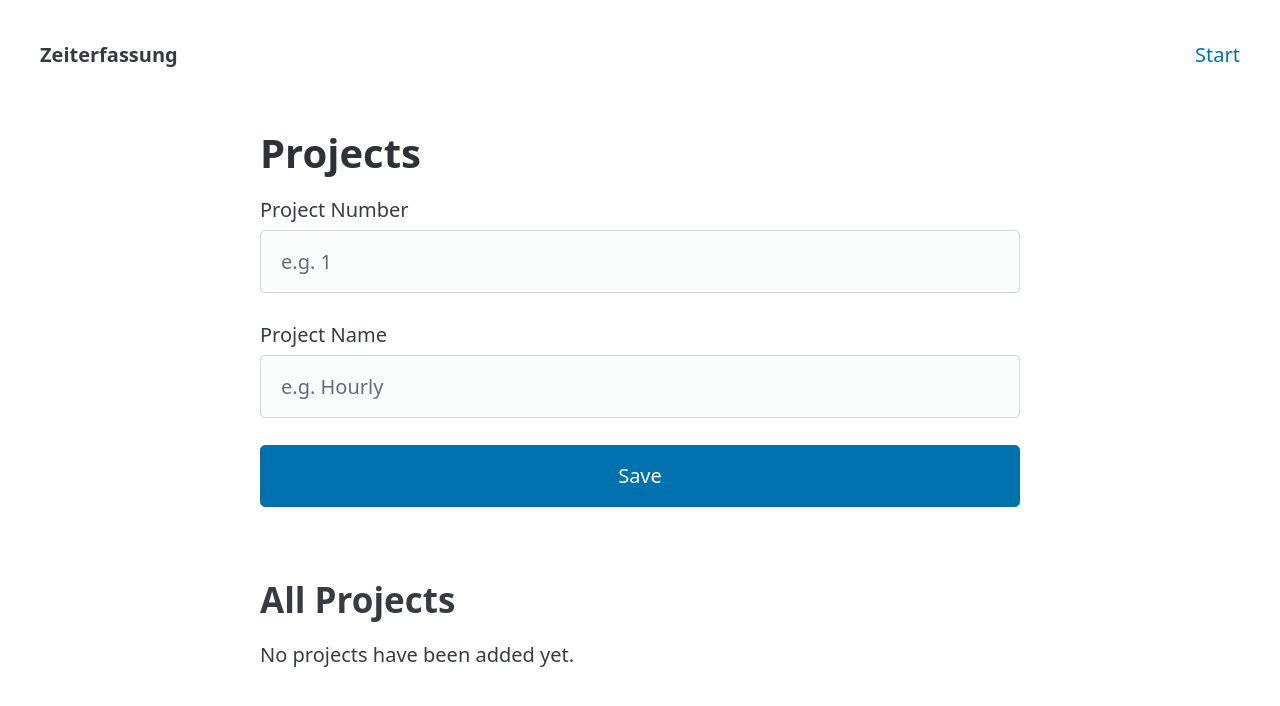
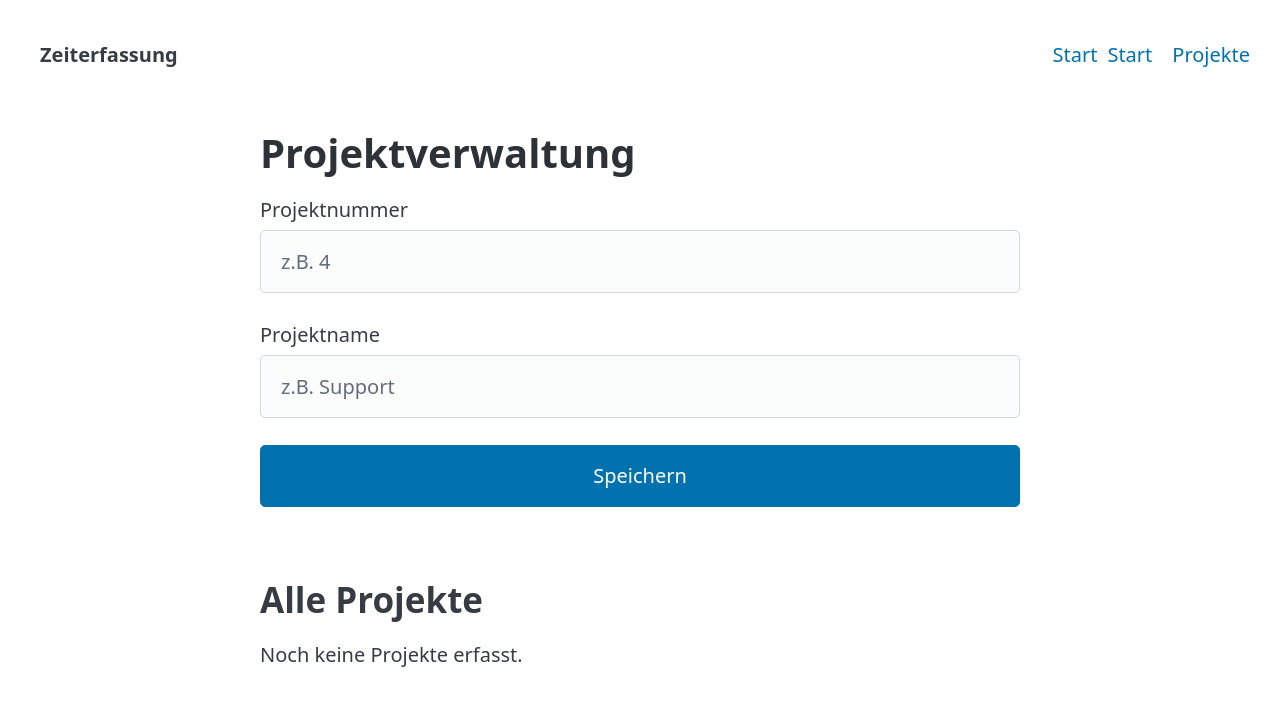
Before and after one commit to Fyyna/zeiterfassung, a Flask app: template templates/projekte.html in a window 1280 px wide. Shown: the top 706 px of the page. Run offline with Flask 3, Linux system fonts and the light colour scheme; the template is opened without the code that fills it, so the values that code supplies are empty.

Commit message:
Add several changes to html and db

```diff
--- a/app.py
+++ b/app.py
@@ -1,27 +1,95 @@
 """
-Zeiterfassung – Flask-App.
+Time tracking – Flask app.
 
-Starten:   flask --app app init-db      (Datenbank anlegen, löscht alte Daten)
-           flask --app app run --debug
+Start:  flask --app app init-db      (creates the database, deletes old data)
+        flask --app app run --debug
 """
 
-from flask import Flask, render_template
+import sqlite3
+from pathlib import Path
 
-import db
+from flask import Flask, render_template, request, redirect, url_for, flash, g
+
+from db import DB_HANDLER
 
 app = Flask(__name__)
 app.config["DATABASE"] = "zeiterfassung.sqlite"
-app.config["SECRET_KEY"] = "nur-fuer-den-unterricht"  # für Login-Sessions und flash()-Meldungen
-app.teardown_appcontext(db.schliessen)
+app.config["SECRET_KEY"] = "nur-fuer-den-unterricht"  # needed for flash() messages
 
+
+# ------------------------------------------------------------
+# Database: one DB_HANDLER per request
+# ------------------------------------------------------------
+
+def get_db() -> DB_HANDLER:
+    """Return the DB_HANDLER for the current request (created on first use)."""
+    if "db" not in g:
+        g.db = DB_HANDLER(app.config["DATABASE"])
+    return g.db
+
+
+@app.teardown_appcontext
+def close_db(_error=None):
+    """Close the database connection automatically at the end of every request."""
+    handler = g.pop("db", None)
+    if handler is not None:
+        handler.close_db_conn()
+
+
+# ------------------------------------------------------------
+# Pages
+# ------------------------------------------------------------
 
 @app.route("/")
 def startseite():
-    return render_template("start.html", sqlite_version=db.sqlite_version())
+    return render_template("start.html", sqlite_version=sqlite3.sqlite_version)
+
+
+# UC1: create a project (boss)
+# GET  = show the page
+# POST = the form was submitted
+@app.route("/projects", methods=["GET", "POST"])
+def projects():
+    if request.method == "POST":
+        # The keys must match name="..." in the HTML form
+        number = request.form["project_number"].strip()
+        name = request.form["project_name"].strip()
+
+        if not number or not name:
+            flash("Bitte Projektnummer und Name ausfüllen.", "fehler")
+        else:
+            try:
+                get_db().add_project(number, name)
+                flash(f"Projekt {number} wurde gespeichert.", "ok")
+            except sqlite3.IntegrityError:
+                # UNIQUE on project_number was violated -> number already exists
+                flash(f"Die Projektnummer {number} gibt es schon. Nichts gespeichert.", "fehler")
+
+        # Redirect after POST, so pressing F5 does not submit the form again
+        return redirect(url_for("projects"))
+
+    # GET: load all projects and pass them to the template as "projects"
+    return render_template("projects.html", projects=get_db().get_all_projects())
+
+
+# ------------------------------------------------------------
+# Command line
+# ------------------------------------------------------------
+
+STARTING_PROJECTS = [
+    ("1", "Hourly"),
+    ("2", "Testing"),
+    ("3", "Documentation"),
+]
 
 
 @app.cli.command("init-db")
 def init_db():
-    """Legt die Datenbank aus schema.sql neu an."""
-    db.tabellen_anlegen()
+    """Delete the database and create it again with the starting projects."""
+    path = Path(app.config["DATABASE"])
+    path.unlink(missing_ok=True)        # delete the old database file, if there is one
+    handler = DB_HANDLER(str(path))     # creates the empty tables
+    for number, name in STARTING_PROJECTS:
+        handler.add_project(number, name)
+    handler.close_db_conn()
     print("Datenbank angelegt.")
--- a/db.py
+++ b/db.py
@@ -1,68 +1,108 @@
-"""
-Zugriff auf die Datenbank (SQLite).
+import sqlite3
+from datetime import datetime
 
-Alle SQL-Befehle gehören in diese Datei. app.py ruft nur Funktionen von hier auf.
-"""
-import concurrent.futures
-import sqlite3
-from pathlib import Path
+class DB_HANDLER:
+    def __init__(self, path="time_clock.db"):
+        self.conn = sqlite3.connect(path)
 
-from flask import current_app, g
+        def __init__(self, path="time_clock.db"):
+            self.conn = sqlite3.connect(path)
+            self.conn.row_factory = sqlite3.Row  # rows work like dicts: row["project_name"]
+            self._create_tables()
+        self._create_tables()
+
+    def _create_tables(self):
+        self.conn.execute("""
+            CREATE TABLE IF NOT EXISTS project (
+                id INTEGER PRIMARY KEY AUTOINCREMENT,
+                project_number TEXT NOT NULL UNIQUE,
+                project_name TEXT NOT NULL
+            )
+        """)
+        self.conn.execute("""
+            CREATE TABLE IF NOT EXISTS worker (
+                id INTEGER PRIMARY KEY AUTOINCREMENT,
+                first_name TEXT NOT NULL,
+                last_name TEXT NOT NULL,
+                is_admin BOOLEAN NOT NULL DEFAULT 0
+            )
+        """)
+        self.conn.execute("""
+            CREATE TABLE IF NOT EXISTS time_stamp (
+                id INTEGER PRIMARY KEY AUTOINCREMENT,
+                worker_id INTEGER NOT NULL REFERENCES worker(id),
+                project_id INTEGER NOT NULL REFERENCES project(id),
+                start_time TEXT NOT NULL,
+                end_time TEXT
+            )
+        """)
+        self.conn.commit()
+
+    # ---------- worker ----------
+    def add_worker(self, first_name, last_name, is_admin=False):
+        self.conn.execute(
+            "INSERT INTO worker (first_name, last_name, is_admin) VALUES (?, ?, ?)",
+            (first_name, last_name, is_admin),
+        )
+        self.conn.commit()
+
+    def get_all_workers(self):
+        return self.conn.execute("SELECT id, first_name, last_name, is_admin FROM worker").fetchall()
+
+    # ---------- project ----------
+    def add_project(self, project_number, project_name):
+        self.conn.execute(
+            "INSERT INTO project (project_number, project_name) VALUES (?, ?)",
+            (project_number, project_name),
+        )
+        self.conn.commit()
+
+    def get_all_projects(self):
+        return self.conn.execute("SELECT id, project_number, project_name FROM project").fetchall()
+
+    # ---------- time stamp ----------
+    def add_timestamp(self, worker_id, project_id, start_time, end_time=None):
+        self.conn.execute(
+            "INSERT INTO time_stamp (worker_id, project_id, start_time, end_time) VALUES (?, ?, ?, ?)",
+            (worker_id, project_id, start_time, end_time),
+        )
+        self.conn.commit()
 
 
-def verbindung() -> sqlite3.Connection:
-    """Eine Verbindung pro Anfrage, wird am Ende der Anfrage automatisch geschlossen."""
-    if "db" not in g:
-        g.db = sqlite3.connect(current_app.config["DATABASE"])
-        g.db.row_factory = sqlite3.Row  # Zeilen wie Dictionaries: zeile["name"]
-        g.db.execute("PRAGMA foreign_keys = ON")
-    return g.db
 
 
-def schliessen(_fehler=None):
-    db = g.pop("db", None)
-    if db is not None:
-        db.close()
 
+    def stamp(self, worker_id, project_id):
+        """One button: stops the running stamp or starts a new one.
+        Returns "started" or "stopped"."""
+        now = datetime.now().strftime("%Y-%m-%d %H:%M:%S")
+        running = self.conn.execute(
+            "SELECT id, project_id FROM time_stamp WHERE worker_id = ? AND end_time IS NULL",
+            (worker_id,),
+        ).fetchone()
 
-def tabellen_anlegen():
-    """Führt schema.sql aus."""
-    schema = (Path(__file__).parent / "schema.sql").read_text(encoding="utf-8")
-    verbindung().executescript(schema)
+        if running is not None:
+            # end the running stamp
+            self.conn.execute(
+                "UPDATE time_stamp SET end_time = ? WHERE id = ?", (now, running[0])
+            )
+            if running[1] == project_id:
+                # same project -> just clock out
+                self.conn.commit()
+                return "stopped"
 
+        # no running stamp, or a different project -> start a new one
+        self.conn.execute(
+            "INSERT INTO time_stamp (worker_id, project_id, start_time) VALUES (?, ?, ?)",
+            (worker_id, project_id, now),
+        )
+        self.conn.commit()
+        return "started"
 
-def sqlite_version() -> str:
-    return verbindung().execute("SELECT sqlite_version()").fetchone()[0]
+    def get_all_timestamps(self):
+        return self.conn.execute(
+            "SELECT id, worker_id, project_id, start_time, end_time FROM time_stamp"
+        ).fetchall()
 
-# UC1 (Salome)
-
-# Diese Funktion gibt die offene Datenbankverbindung zurück
-# SELECT id, number, name FROM project holt diese drei Spalten
-# ORDER BY sortiert nach Projektnummer.
-# .fetchall() holt alle gefundenen Zeilen auf einmal als Liste
-def get_all_projects() -> list[sqlite3.Row]:
-    """Return all projects, sorted by project number.""" # Docstring habe ich gelernt :-)
-    return verbindung().execute(
-        "SELECT id, number, name FROM project ORDER BY number"
-    ).fetchall()
-
-# Bekommt Nummer und Name als Text und gibt True oder False zurück.
-# (app.py muss so nichts über SQL wissen, sondern kann einfach nur fragen, ob es geklappt hat)
-def create_project(number: str, name: str) -> bool:
-    """
-    Save a new project.
-    Return True if it was saved,
-    and False if the project number already exists.
-    """
-    con = verbindung()
-    try:
-        # Die ? sind Platzhalter
-        con.execute(
-            "INSERT INTO project (number, name) VALUES (?, ?)",
-            (number, name),
-        )
-        con.commit() # Änderung fixen, sonst geht sie beim Schliessen verloren
-        return True
-    except sqlite3.IntegrityError:
-        # Wird geworfen wenn UNIQUE nicht eingehalten wird also die Nummer schon existiert
-        return False
+    def close_db_conn(self):
+        self.conn.close()
--- a/templates/base.html
+++ b/templates/base.html
@@ -13,6 +13,10 @@
       <ul><li><strong>Zeiterfassung</strong></li></ul>
       <ul>
         <li><a href="{{ url_for('startseite') }}">Start</a></li>
+              <ul>
+        <li><a href="{{ url_for('startseite') }}">Start</a></li>
+        <li><a href="{{ url_for('projects') }}">Projekte</a></li>
+      </ul>
       </ul>
     </nav>
   </header>
--- a/templates/projekte.html
+++ b/templates/projekte.html
@@ -1,36 +1,46 @@
+{# Uses the layout from base.html (head, menu, flash messages) #}
 {% extends "base.html" %}
 
-{% block titel %}Projects{% endblock %}
+{# Fills the block "titel" in base.html -> tab shows "Projekte · Zeiterfassung" #}
+{% block titel %}Projekte{% endblock %}
 
+{# Everything here is inserted into base.html at {% block inhalt %} #}
 {% block inhalt %}
-  <h1>Projects</h1>
+  <h1>Projektverwaltung</h1>
 
+  {# method="post" -> handled by the POST part of projects() in app.py #}
   <form method="post">
     <label>
-      Project Number
-      <input name="number" placeholder="e.g. 1" required>
+      Projektnummer
+      {# name="project_number" -> request.form["project_number"] in app.py #}
+      <input name="project_number" placeholder="z.B. 4" required>
     </label>
     <label>
-      Project Name
-      <input name="name" placeholder="e.g. Hourly" required>
+      Projektname
+      {# name="project_name" -> request.form["project_name"] in app.py #}
+      <input name="project_name" placeholder="z.B. Support" required>
     </label>
-    <button type="submit">Save</button>
+    <button type="submit">Speichern</button>
   </form>
 
-  <h2>All Projects</h2>
+  <h2>Alle Projekte</h2>
 
-  {% if projekte %}
+  {# "projects" comes from render_template(..., projects=...) in app.py #}
+  {% if projects %}
     <table>
       <thead>
-        <tr><th>Number</th><th>Name</th></tr>
+        <tr><th>Nummer</th><th>Name</th></tr>
       </thead>
       <tbody>
-        {% for p in projekte %}
-          <tr><td>{{ p["number"] }}</td><td>{{ p["name"] }}</td></tr>
+        {% for project in projects %}
+          <tr>
+            <td>{{ project["project_number"] }}</td>
+            <td>{{ project["project_name"] }}</td>
+          </tr>
         {% endfor %}
       </tbody>
     </table>
   {% else %}
-    <p>No projects have been added yet.</p>
+    <p>Noch keine Projekte erfasst.</p>
   {% endif %}
 {% endblock %}
```
Also changed, not shown: tests/conftest.py (+7 -8 lines).
